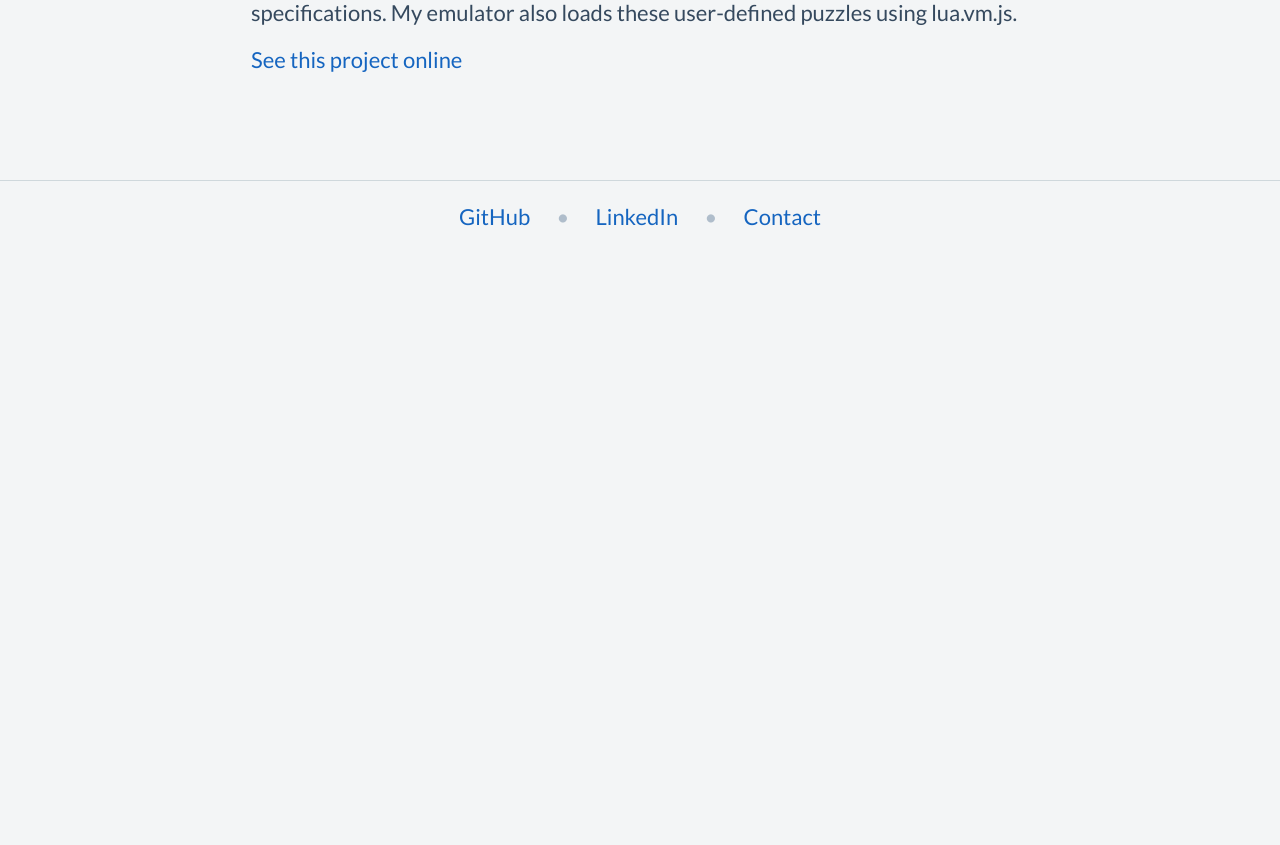
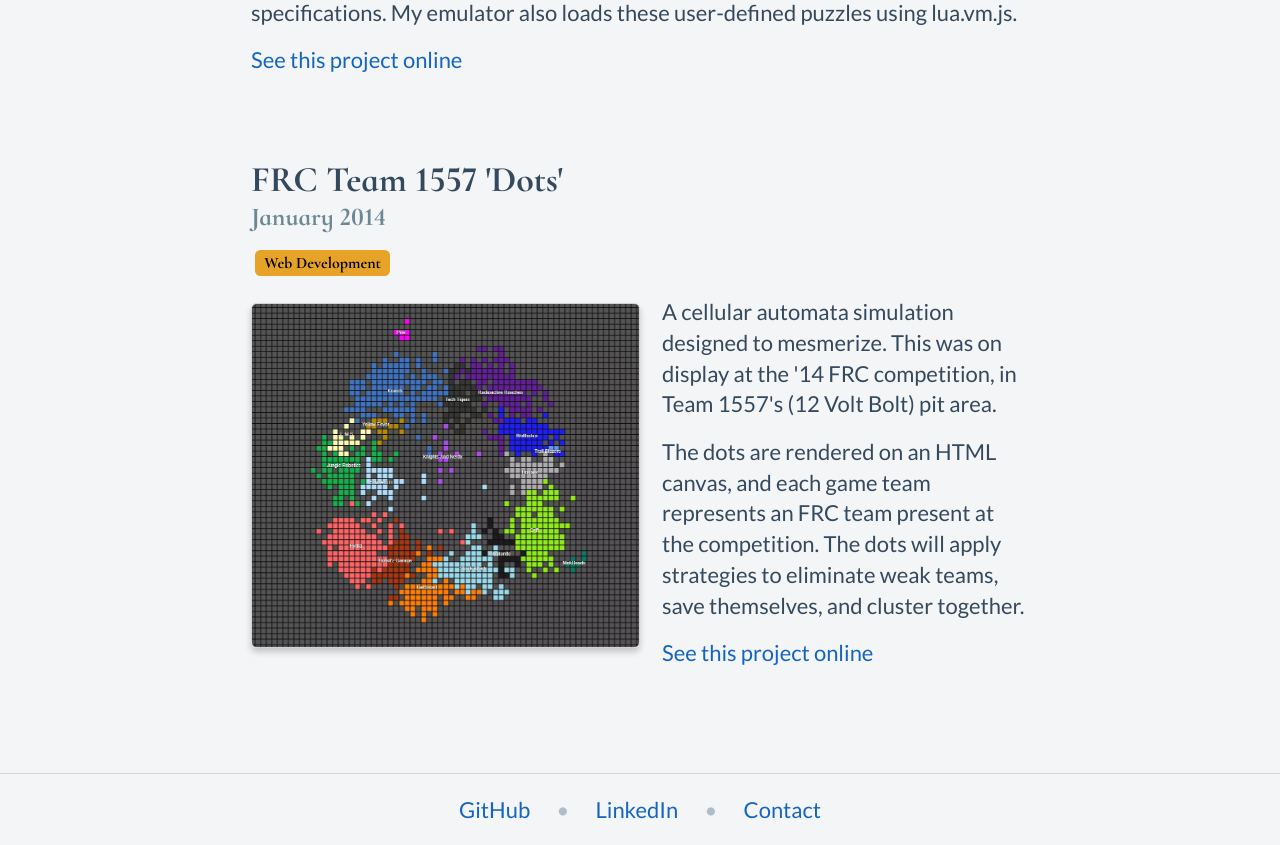
Before and after one commit to Nickardson/nickardson.github.io, a Nuxt app: page /work in a window 1280 px wide. Shown: the part 2760-3605 px from the top of the page. Before the commit the page ends 3012 px from the top, so only its background shows below. Built offline with nearby package versions, Linux system fonts and the light colour scheme.

Commit message:
Add 'dots' work item

```diff
--- a/pages/work.vue
+++ b/pages/work.vue
@@ -252,6 +252,28 @@ export default {
           image: "/assets/work/TIS100 Emulator.webp",
           imageFallback: "/assets/work/TIS100 Emulator.png",
         },
+
+        {
+          name: "FRC Team 1557 'Dots'",
+
+          time: ['January 2014'],
+
+          badges: [
+            {
+              name: "Web Development"
+            },
+          ],
+
+          description: `
+            <p>A cellular automata simulation designed to mesmerize. This was on display at the '14 FRC competition, in Team 1557's (12 Volt Bolt) pit area.</p>
+            <p>The dots are rendered on an HTML canvas, and each game team represents an FRC team present at the competition.
+            The dots will apply strategies to eliminate weak teams, save themselves, and cluster together.</p>
+            <p><a href="http://tgratzer.com/team1557-dots/" target="_blank" rel="noopener">See this project online</a></p>
+          `,
+
+          image: "/assets/work/Dots.webp",
+          imageFallback: "/assets/work/Dots.png",
+        },
       ]
     };
   }
```
Also changed, not shown: static/assets/work/Dots.PNG (added), static/assets/work/Dots.webp (added).
